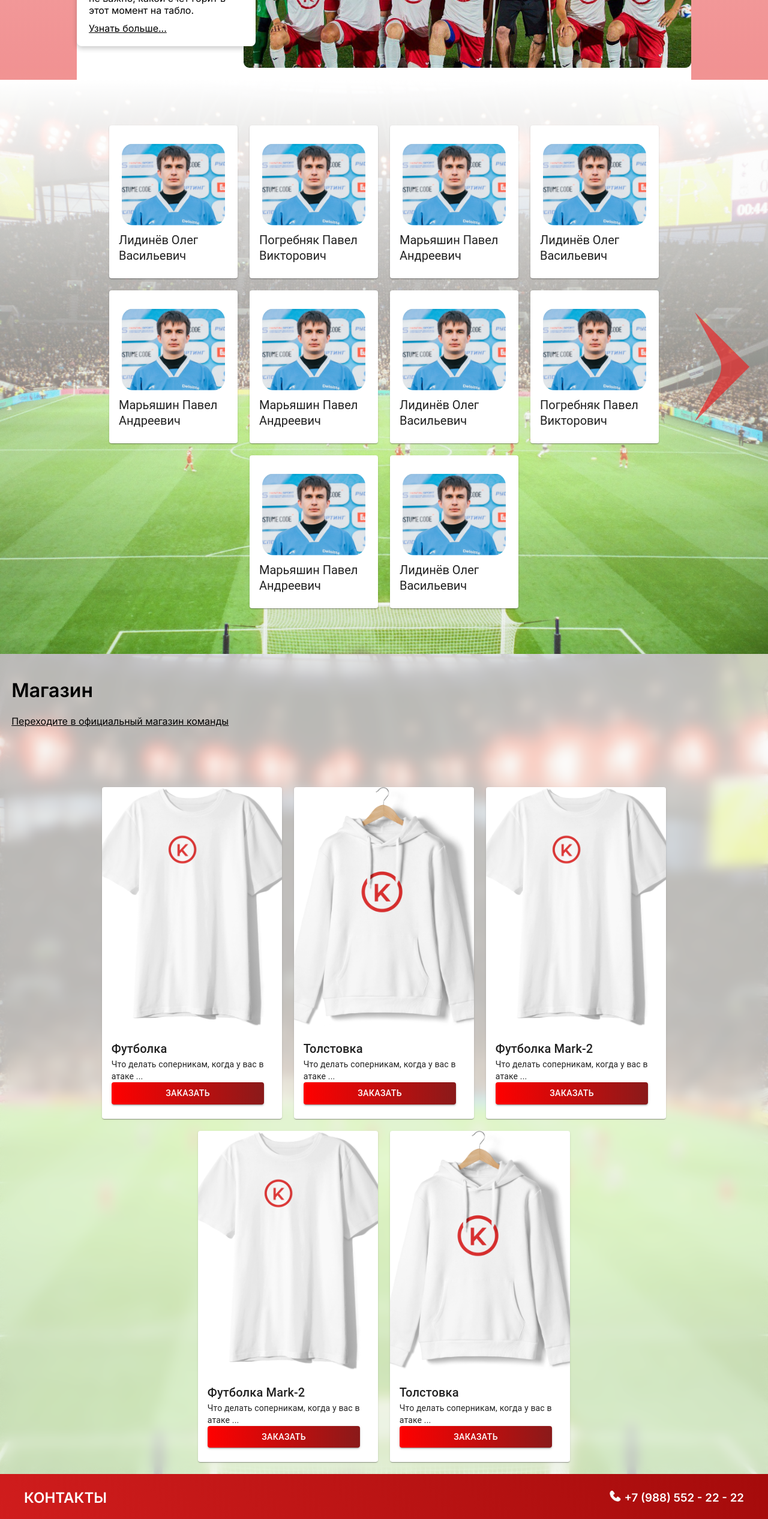
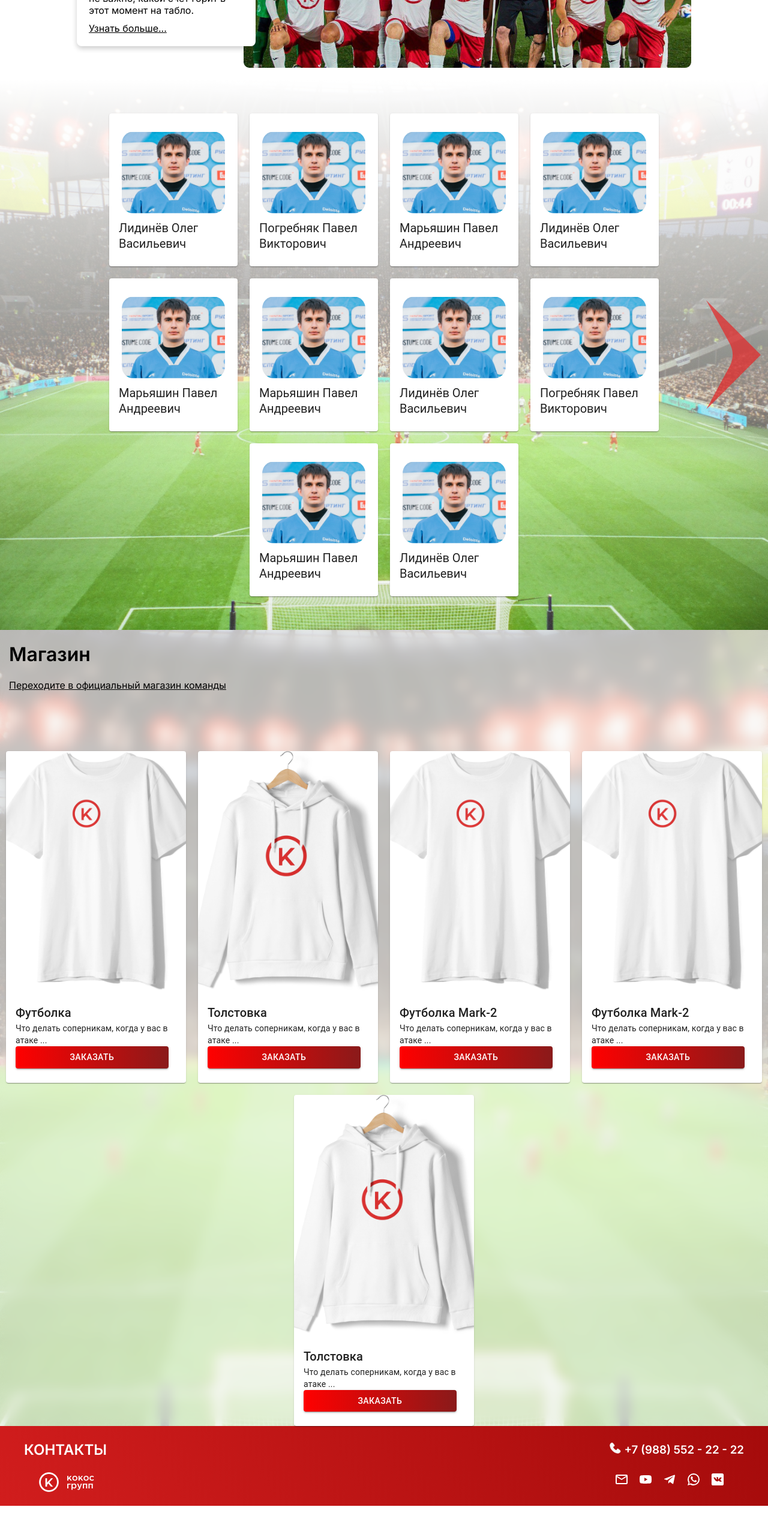
Before and after one commit to Juryxa/kokosBeerLove, a React (Create React App) app in the folder client/: page / in a window 1280 px wide. Shown: the part 2360-4892 px from the top of the page at 60% size. After the commit the page ends 4870 px from the top, so only its background shows below. Built offline with nearby package versions, Linux system fonts and the light colour scheme.

Commit message:
fix main

```diff
--- a/client/src/components/Carousel.css
+++ b/client/src/components/Carousel.css
@@ -1,5 +1,5 @@
 .carousel-container {
-    width: 97vw;
+    width: 100%;
     min-height: 917px;
     height: auto; /* Адаптируем под количество карточек */
     background-image: url('../images/memories-on-35mm-d8cwbw41IO8-unsplash.jpg');
@@ -9,7 +9,6 @@
     align-items: center;
     justify-content: center;
     flex-direction: row; /* Расположение элементов по бокам */
-    padding: 20px;
     position: relative;
     overflow: hidden;
 
--- a/client/src/components/ShopPreview.css
+++ b/client/src/components/ShopPreview.css
@@ -1,6 +1,6 @@
 .shop-container{
     background-image: url('../images/memories-on-35mm-d8cwbw41IO8-unsplash.jpg');
-    width: 97vw;
+    width: 100%;
     min-height: 934px;
     height: 100%;
     background-size: cover; /* Растягивает изображение по всему блоку */
@@ -8,7 +8,6 @@
     display: flex;
     align-items: center;
     justify-content: center; /* Центрируем элементы */
-    padding: 20px;
     position: relative;
 
 }
--- a/client/src/components/ShopPreview.tsx
+++ b/client/src/components/ShopPreview.tsx
@@ -31,7 +31,7 @@ interface Item {
     return (
     <div className="shop-container">
       <div className="shop-content">
-        <div className="title-links" style={{ color: 'black' }}>
+        <div className="title-links" style={{ color: 'black', marginLeft: '15px'}}>
           <h1>Магазин</h1>
           <a href="#">Переходите в официальный магазин команды</a>
         </div>
--- a/client/src/pages/MainPage.tsx
+++ b/client/src/pages/MainPage.tsx
@@ -41,10 +41,10 @@ const MainPage: React.FC = () => {
                 <NearestMatch tabloinfo={tabloinfo}/>
                 <MatchesPreview/>
                 <NewsPreview/>
-                <ClubPreiew/>
-                <Carousel/>
-                <ShopPreview/>
             </div>
+            <ClubPreiew/>
+            <Carousel/>
+            <ShopPreview/>
             <Footer/>
         </div>
     );
--- a/client/webpack.config.js
+++ b/client/webpack.config.js
@@ -6,10 +6,17 @@ module.exports = {
     output: {
         filename: 'bundle.js',
         path: path.resolve(__dirname, 'dist'),
+        publicPath: '/'
     },
     resolve: {
         extensions: ['.tsx', '.ts', '.js', '.json'], // Укажите расширения файлов
     },
+    plugins: [
+        new HtmlWebpackPlugin({
+            template: './public/index.html', // путь к вашему HTML файлу
+            filename: 'index.html' // имя файла в dist
+        })
+    ],
     module: {
         rules: [
             {
```
